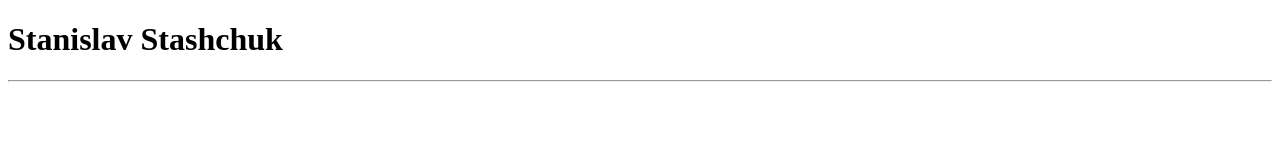
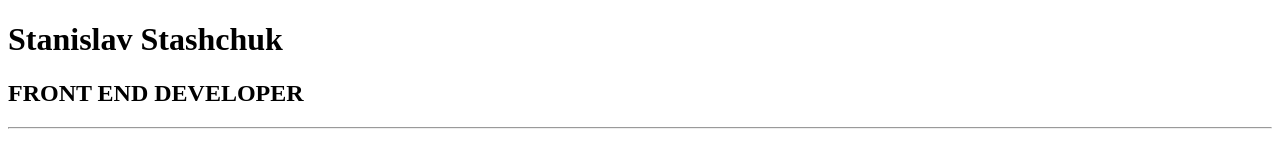
Before and after one commit to StanislavStashchuk/cv, a plain HTML site: page index.html in a window 1280 px wide. Drawn offline with Linux system fonts and the light colour scheme.

Commit message:
initial commit

```diff
--- a/index.html
+++ b/index.html
@@ -9,6 +9,7 @@
 <body>
 
     <h1>Stanislav Stashchuk</h1>
+    <h2>FRONT END DEVELOPER</h2>
 
     <hr>
 
```
